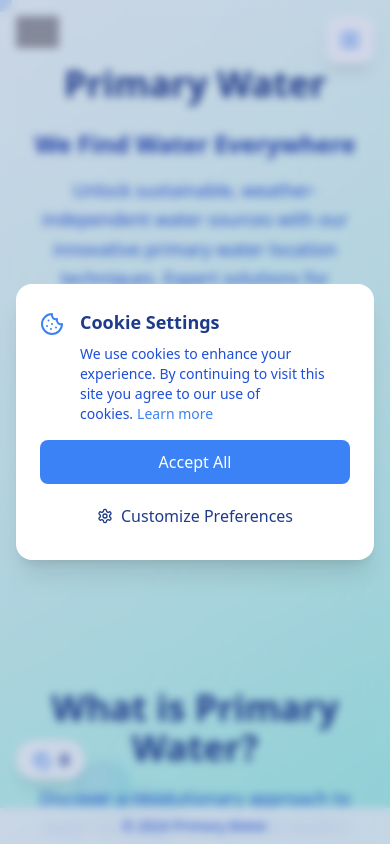
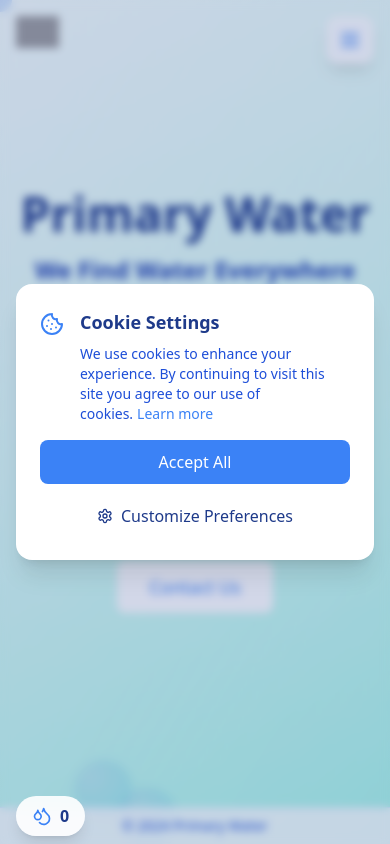
Before and after one commit to halobartku/primary-water, a React (Vite) app: page / in a window 390 px wide. Built offline with nearby package versions, Linux system fonts and the light colour scheme; grey boxes are pictures that could not be loaded.

Commit message:
water + header

```diff
--- a/src/components/Hero.tsx
+++ b/src/components/Hero.tsx
@@ -10,24 +10,25 @@ export function Hero({ onDiscoverClick, onContactClick }: HeroProps) {
     <motion.div
       initial={{ opacity: 0, y: 20 }}
       animate={{ opacity: 1, y: 0 }}
-      className="max-w-4xl mx-auto text-center px-4"
+      className="max-w-4xl mx-auto text-center px-4 flex flex-col justify-center min-h-[80vh]"
     >
-      <h1 className="text-4xl md:text-6xl font-bold text-blue-900 mb-6">
+      <div>
+        <h1 className="text-5xl md:text-6xl font-bold text-blue-900 mb-4 md:mb-6 whitespace-nowrap">
          Primary Water
         </h1>
-      <h2 className="text-2xl md:text-3xl font-semibold text-blue-800 mb-4">
+        <h2 className="text-2xl md:text-3xl font-semibold text-blue-800 mb-3 md:mb-4">
            We Find Water Everywhere
         </h2>
-      <p className="text-lg md:text-xl text-blue-700 max-w-2xl mx-auto leading-relaxed">
+        <p className="text-lg md:text-xl text-blue-700 max-w-2xl mx-auto leading-relaxed mb-6 md:mb-8">
           Unlock sustainable, weather-independent water sources with our innovative primary water location techniques.
           Expert solutions for agriculture, industry, and communities worldwide.
         </p>
-      <div className="mt-8 flex flex-wrap gap-4 justify-center">
+        <div className="flex flex-wrap gap-3 md:gap-4 justify-center">
           <motion.button
             onClick={onDiscoverClick}
             whileHover={{ scale: 1.05 }}
             whileTap={{ scale: 0.95 }}
-          className="bg-blue-500 text-white px-8 py-3 rounded-lg font-medium hover:bg-blue-600 transition-colors"
+            className="bg-blue-500 text-white px-8 py-3 rounded-lg text-lg font-medium hover:bg-blue-600 transition-colors"
           >
             Discover Primary Water
           </motion.button>
@@ -35,11 +36,12 @@ export function Hero({ onDiscoverClick, onContactClick }: HeroProps) {
             onClick={onContactClick}
             whileHover={{ scale: 1.05 }}
             whileTap={{ scale: 0.95 }}
-          className="bg-white text-blue-500 px-8 py-3 rounded-lg font-medium hover:bg-blue-50 transition-colors"
+            className="bg-white text-blue-500 px-8 py-3 rounded-lg text-lg font-medium hover:bg-blue-50 transition-colors"
           >
             Contact Us
           </motion.button>
         </div>
+      </div>
     </motion.div>
   )
 }
--- a/src/components/WaterCollector.tsx
+++ b/src/components/WaterCollector.tsx
@@ -43,7 +43,17 @@ interface WaterCollectorProps {
 export function WaterCollector({ waterCollected }: WaterCollectorProps) {
   const [showFact, setShowFact] = useState(false)
   const [currentFact, setCurrentFact] = useState('')
+  const [isMobile, setIsMobile] = useState(false)
   const displayDuration = 4800 // 4.8 seconds (60% of 8 seconds)
+
+  useEffect(() => {
+    const checkMobile = () => {
+      setIsMobile(window.innerWidth <= 768)
+    }
+    checkMobile()
+    window.addEventListener('resize', checkMobile)
+    return () => window.removeEventListener('resize', checkMobile)
+  }, [])
 
   const handleClick = () => {
     const randomFact = waterFacts[Math.floor(Math.random() * waterFacts.length)]
@@ -55,7 +65,11 @@ export function WaterCollector({ waterCollected }: WaterCollectorProps) {
     <>
       <button
         onClick={handleClick}
-        className="fixed left-4 bottom-16 z-50 bg-white/90 backdrop-blur-sm rounded-full px-4 py-2 shadow-lg flex items-center gap-2 hover:bg-white transition-colors"
+        className={`
+          fixed left-4 z-[999] bg-white/90 backdrop-blur-sm rounded-full px-4 py-2 shadow-lg
+          flex items-center gap-2 hover:bg-white transition-colors
+          ${isMobile ? 'bottom-2' : 'bottom-16'}
+        `}
       >
         <Droplets className="w-5 h-5 text-blue-500" />
         <span className="font-bold text-blue-900">{waterCollected}</span>
```
Lines whose indentation alone changed are shown as unchanged.
